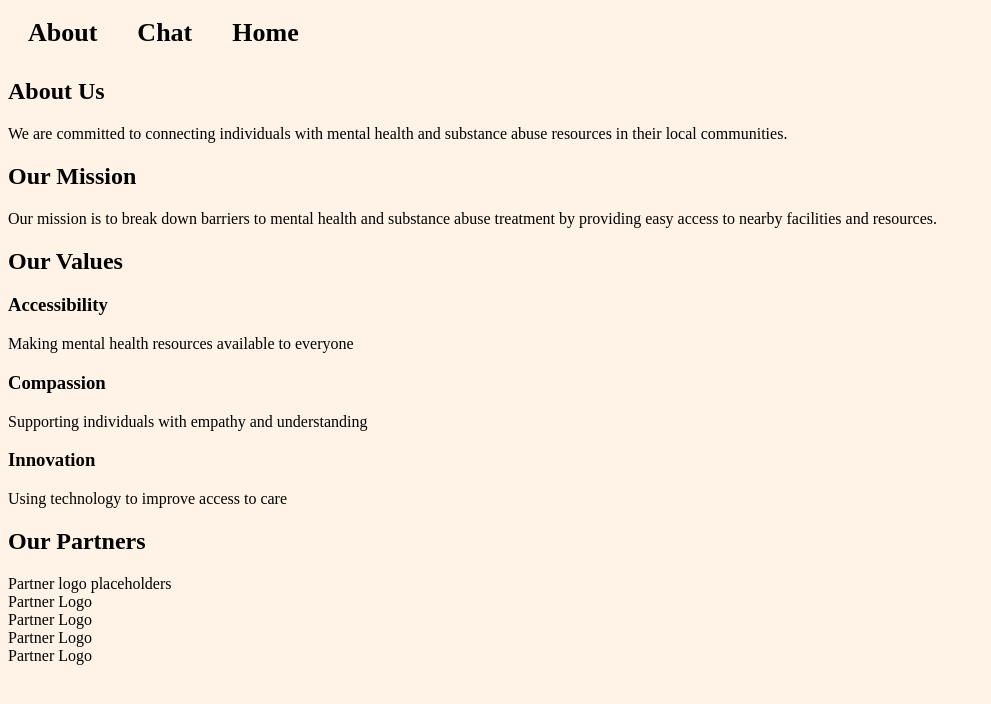
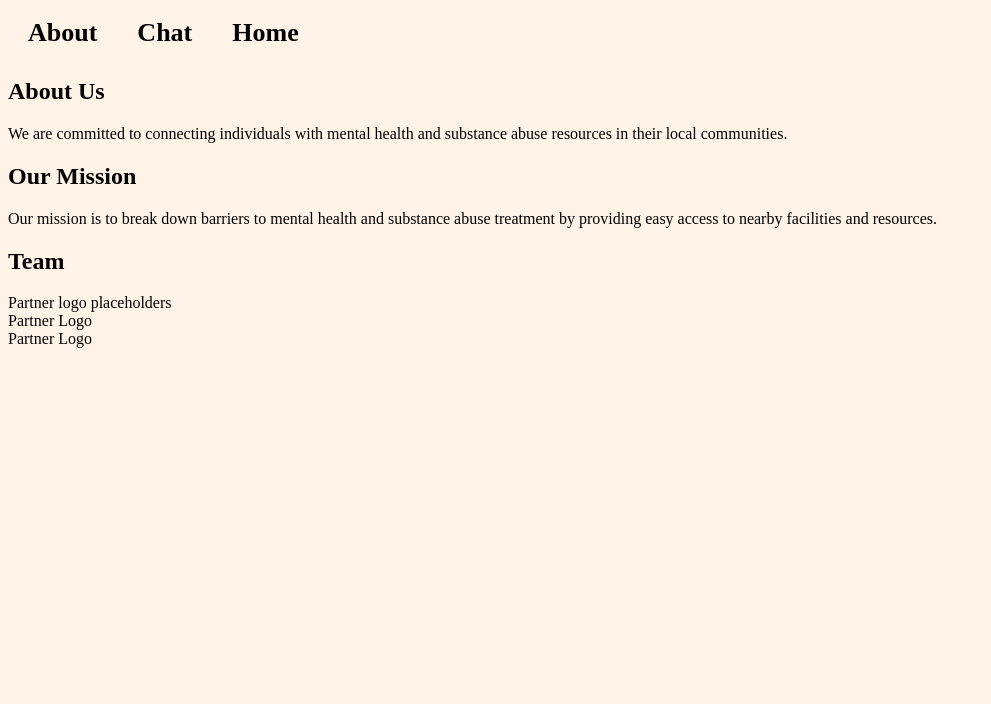
Before and after one commit to marismith79/Kairos, a React (Vite) app in the folder client/: page /about in a window 1280 px wide. Shown: the top 704 px of the page, without its empty margins (0-991 px from the left). Built offline with nearby package versions, Linux system fonts and the light colour scheme.

Commit message:
Updating css formatting

```diff
--- a/client/index.html
+++ b/client/index.html
@@ -6,8 +6,9 @@
     <meta name="viewport" content="width=device-width, initial-scale=1.0" />
     <title>Vite App</title>
     <style>
-      body {
+      html, body {
         background-color: #fef3e6;
+        font-family: nanummyeongjo;
       }
     </style>
   </head>
--- a/client/src/App.css
+++ b/client/src/App.css
@@ -24,10 +24,25 @@
   align-items: center;
   justify-content: center;
   min-height: 90vh;
+  position: relative;
 }
+
+.section-container {
+  width: 100%;
+  max-width: 1200px;
+  margin: 0 auto;
+  padding: 20px;
+  /* background-color: #ffffff; */
+  /* box-shadow: 0 4px 8px rgba(0, 0, 0, 0.1); */
+  border-radius: 8px;
+  position: relative;
+}
+
 .App-logo {
   pointer-events: none;
   background-color: transparent;
+  padding-top: 100px;
+  padding-bottom: 100px;
   width: 100px;
   height: 100px;
   display: block;
@@ -42,10 +57,10 @@
 
 .App-header {
   background-color: #fef3e6;
-  min-height: 10vh;
+  min-height: 2vh;
   display: flex;
   flex-direction: column;
-  text-align: right;
+  text-align: center;
   justify-content: top;
   font-size: calc(10px + 2vmin);
   color: rgb(33, 5, 5);
--- a/client/src/components/Home.tsx
+++ b/client/src/components/Home.tsx
@@ -5,10 +5,12 @@ import About from "../pages/About";
 export function Body() {
     return (
     <div>
-      <h1>
-        <img src={logo} alt="Kairos" style={{padding: 0, margin: 0, height: "100px", width: "100px"}}/>
-      </h1>
-      <About />
+      <section className="section-container">
+        <img src={logo} alt="Kairos" className="App-logo"/>
+        <h1 className="App-header">We build emotional voice AI</h1>
+        <h2 className="App-header">to support crisis care hotlines</h2>
+          <About />
+      </section>
     </div>
     );
   }
--- a/client/src/pages/About.tsx
+++ b/client/src/pages/About.tsx
@@ -18,33 +18,9 @@ export default function About() {
       </section>
 
       <section>
-        <h2>Our Values</h2>
-        <div>
-          <div>
-            <h3>Accessibility</h3>
-            <p>Making mental health resources available to everyone</p>
-          </div>
-          <div>
-            <h3>Compassion</h3>
-            <p>Supporting individuals with empathy and understanding</p>
-          </div>
-          <div>
-            <h3>Innovation</h3>
-            <p>Using technology to improve access to care</p>
-          </div>
-        </div>
-      </section>
-
-      <section>
-        <h2>Our Partners</h2>
+        <h2>Team</h2>
         <div>
           Partner logo placeholders
-          <div>
-            <span>Partner Logo</span>
-          </div>
-          <div>
-            <span>Partner Logo</span>
-          </div>
           <div>
             <span>Partner Logo</span>
           </div>
```
